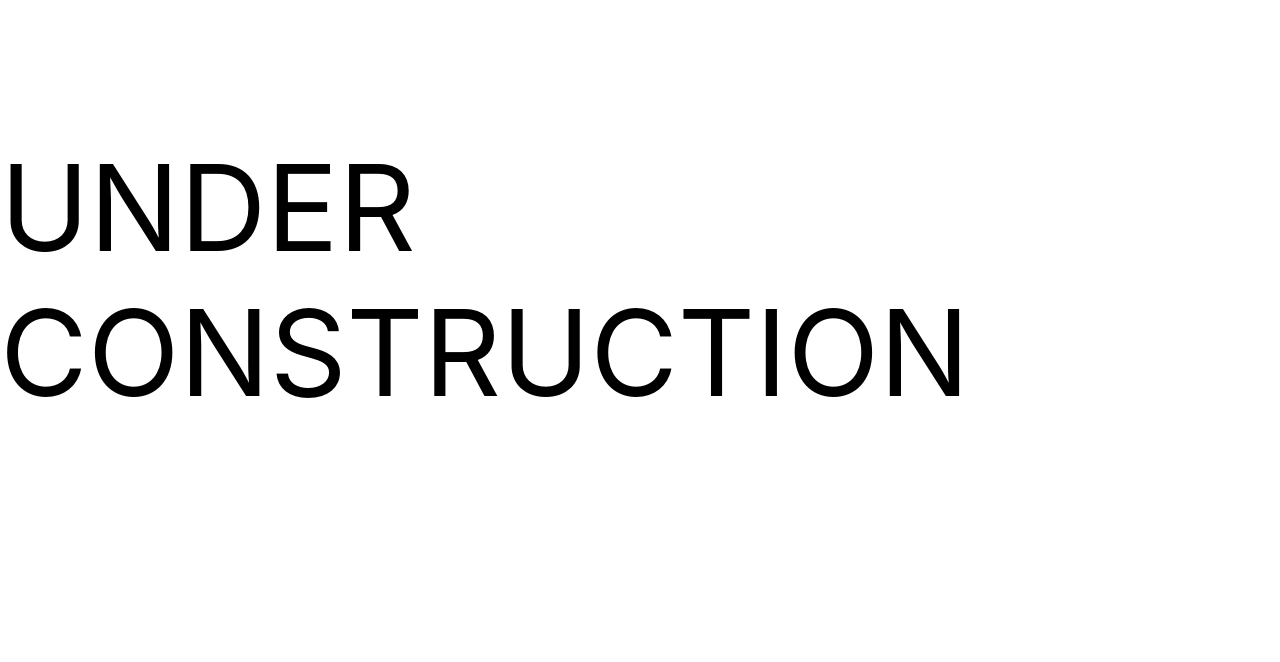
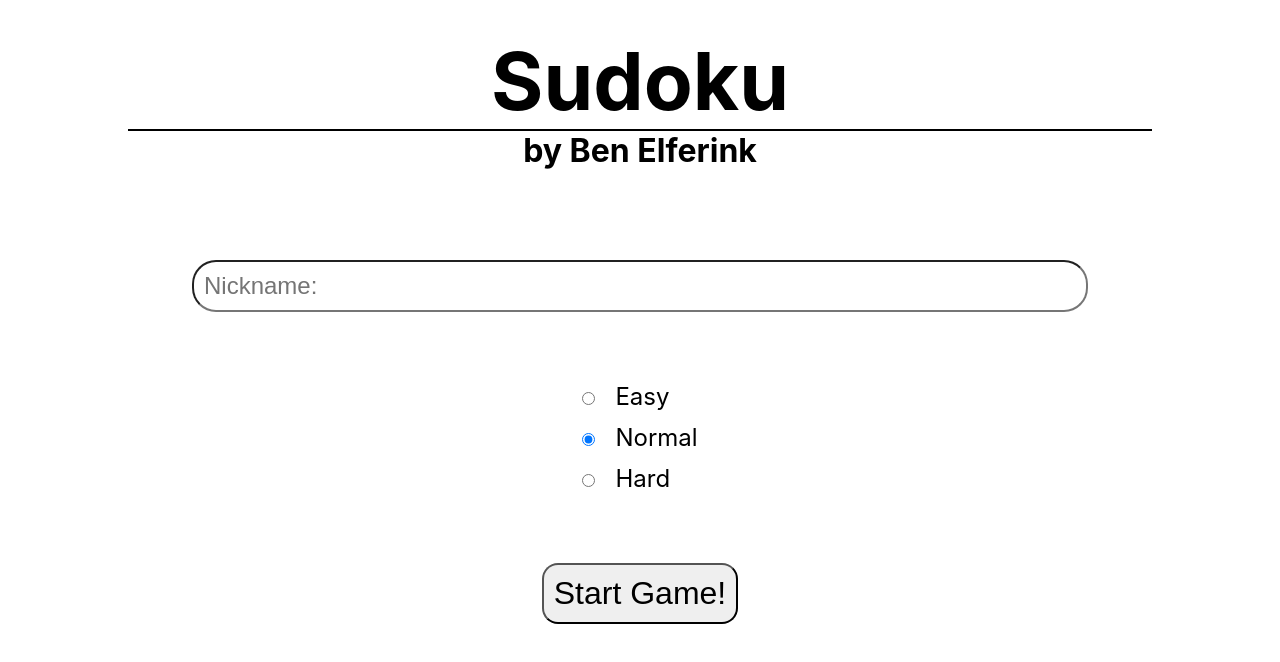
Before and after one commit to BenElferink/Sudoku, a React (Create React App) app: page / in a window 1280 px wide. Shown: the top 662 px of the page. Built offline with nearby package versions, Linux system fonts and the light colour scheme.

Commit message:
start-page basic construction

```diff
--- a/src/App.js
+++ b/src/App.js
@@ -1,7 +1,12 @@
 import React from 'react';
+import StartPage from './components/StartPage';
 
 function App() {
-  return <div className='app'>under construction</div>;
+  return (
+    <>
+      <StartPage />
+    </>
+  );
 }
 
 export default App;
--- /dev/null
+++ b/src/components/Button.js
@@ -0,0 +1,7 @@
+import React from 'react';
+
+function Button({ text, onClick }) {
+  return <button onClick={onClick}>{text}</button>;
+}
+
+export default Button;
--- /dev/null
+++ b/src/components/Difficulty.js
@@ -0,0 +1,43 @@
+import React from 'react';
+
+function Difficulty({ value, onChange }) {
+  return (
+    <div className='diff-box'>
+      <label>
+        <input
+          className='diff-inp'
+          type='radio'
+          name='difficulty'
+          value='easy'
+          checked={value === 'easy'}
+          onChange={onChange}
+        />{' '}
+        Easy
+      </label>
+      <label>
+        <input
+          className='diff-inp'
+          type='radio'
+          name='difficulty'
+          value='normal'
+          checked={value === 'normal'}
+          onChange={onChange}
+        />{' '}
+        Normal
+      </label>
+      <label>
+        <input
+          className='diff-inp'
+          type='radio'
+          name='difficulty'
+          value='hard'
+          checked={value === 'hard'}
+          onChange={onChange}
+        />{' '}
+        Hard
+      </label>
+    </div>
+  );
+}
+
+export default Difficulty;
--- /dev/null
+++ b/src/components/StartPage.js
@@ -0,0 +1,45 @@
+import React, { useState } from 'react';
+import Button from './Button';
+import Difficulty from './Difficulty';
+
+function StartPage() {
+  const [name, setName] = useState('');
+  const [difficulty, setDifficulty] = useState('normal');
+
+  return (
+    <header>
+      <div className='heading'>
+        <h2>Sudoku</h2>
+        <div className='line'></div>
+        <h3>by Ben Elferink</h3>
+      </div>
+      <form
+        onSubmit={(e) => {
+          e.preventDefault();
+        }}>
+        <input
+          className='name-inp'
+          placeholder='Nickname:'
+          value={name}
+          onChange={(e) => {
+            setName(e.target.value);
+          }}
+        />
+        <Difficulty
+          value={difficulty}
+          onChange={(e) => {
+            setDifficulty(e.target.value);
+          }}
+        />
+        <Button
+          text='Start Game!'
+          onClick={() => {
+            console.log('works');
+          }}
+        />
+      </form>
+    </header>
+  );
+}
+
+export default StartPage;
--- a/src/index.css
+++ b/src/index.css
@@ -2,6 +2,7 @@
   margin: 0;
   padding: 0;
   box-sizing: border-box;
+  outline: none;
 }
 
 body {
@@ -16,11 +17,68 @@ code {
   font-family: source-code-pro, Menlo, Monaco, Consolas, 'Courier New', monospace;
 }
 
-.app {
-  height: 70vh;
+header,
+main,
+footer {
   width: 100%;
-  font-size: 15vh;
-  text-transform: uppercase;
+  min-height: 100vh;
+  display: flex;
+  flex-direction: column;
+  align-items: center;
+}
+
+.heading {
+  width: 100%;
+  margin: 2em;
   display: grid;
   place-items: center;
 }
+
+.line {
+  width: 80%;
+  height: 2px;
+  background-color: #000;
+}
+
+.heading h2 {
+  font-size: 10vh;
+}
+
+.heading h3 {
+  font-size: 4vh;
+}
+
+form {
+  height: 60vh;
+  width: 70%;
+  display: flex;
+  flex-direction: column;
+  align-items: center;
+  justify-content: space-evenly;
+}
+
+.name-inp {
+  width: 100%;
+  padding: 10px;
+  border-radius: 1em;
+  font-size: 3vh;
+  cursor: pointer;
+}
+
+label {
+  display: block;
+  margin: 0.5em 0;
+  font-size: 3vh;
+}
+
+.diff-inp {
+  margin-right: 1em;
+  cursor: pointer;
+}
+
+button {
+  padding: 10px;
+  border-radius: 0.5em;
+  font-size: 4vh;
+  cursor: pointer;
+}
```
